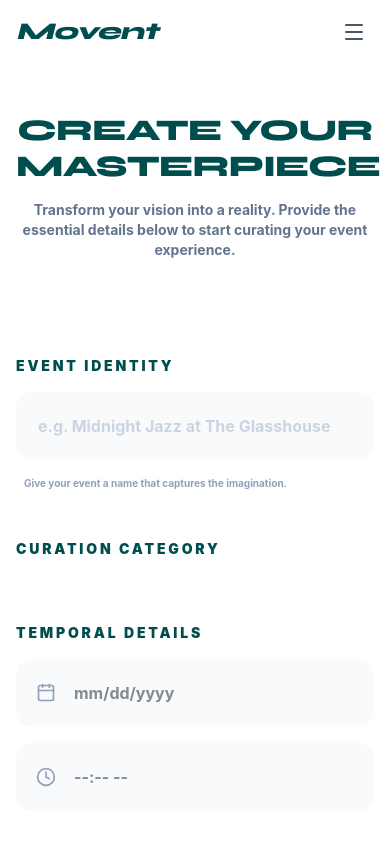
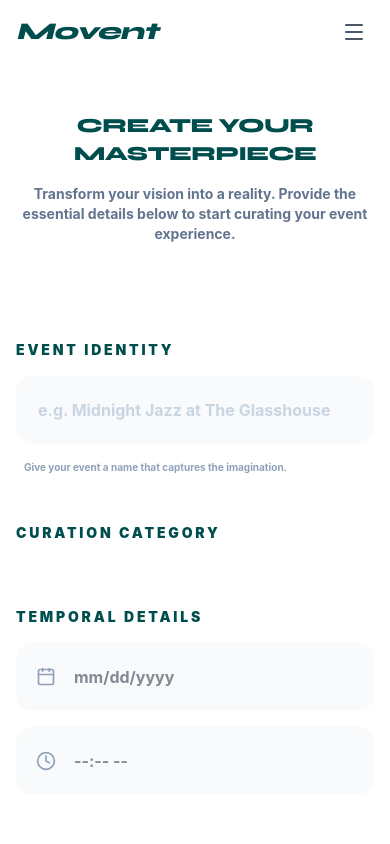
Before and after one commit to mdmuche/movent-frontend, a React (Vite) app: page /create-event in a window 390 px wide. Shown: the top 844 px of the page. Built offline with nearby package versions, Linux system fonts and the light colour scheme.

Commit message:
fix: h1 overflow

```diff
--- a/src/pages/CreateEvent.jsx
+++ b/src/pages/CreateEvent.jsx
@@ -21,7 +21,7 @@ const CreateEvent = () => {
       <div className="min-h-screen bg-white pb-20 font-sans text-slate-900">
         {/* 1. Header Section */}
         <header className="max-w-7xl mx-auto px-4 pt-12 pb-8 text-center">
-          <h1 className="text-3xl md:text-4xl font-black text-[#004d4d] font-['Syne'] mb-4 uppercase tracking-tight">
+          <h1 className="text-xl md:text-4xl font-black text-[#004d4d] font-['Syne'] mb-4 uppercase tracking-tight">
             Create Your Masterpiece
           </h1>
           <p className="text-slate-500 font-bold text-sm md:text-base max-w-2xl mx-auto">
```
